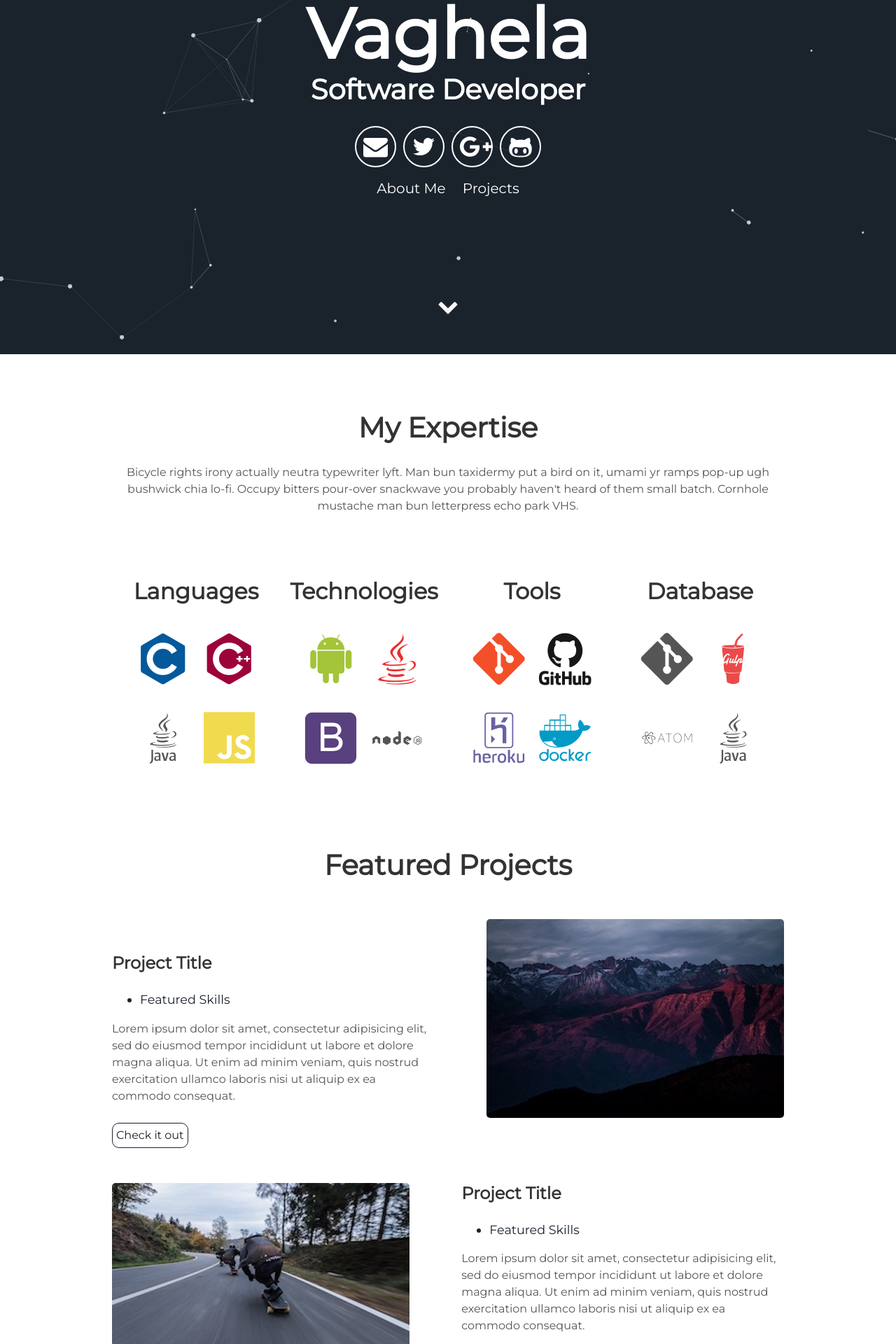
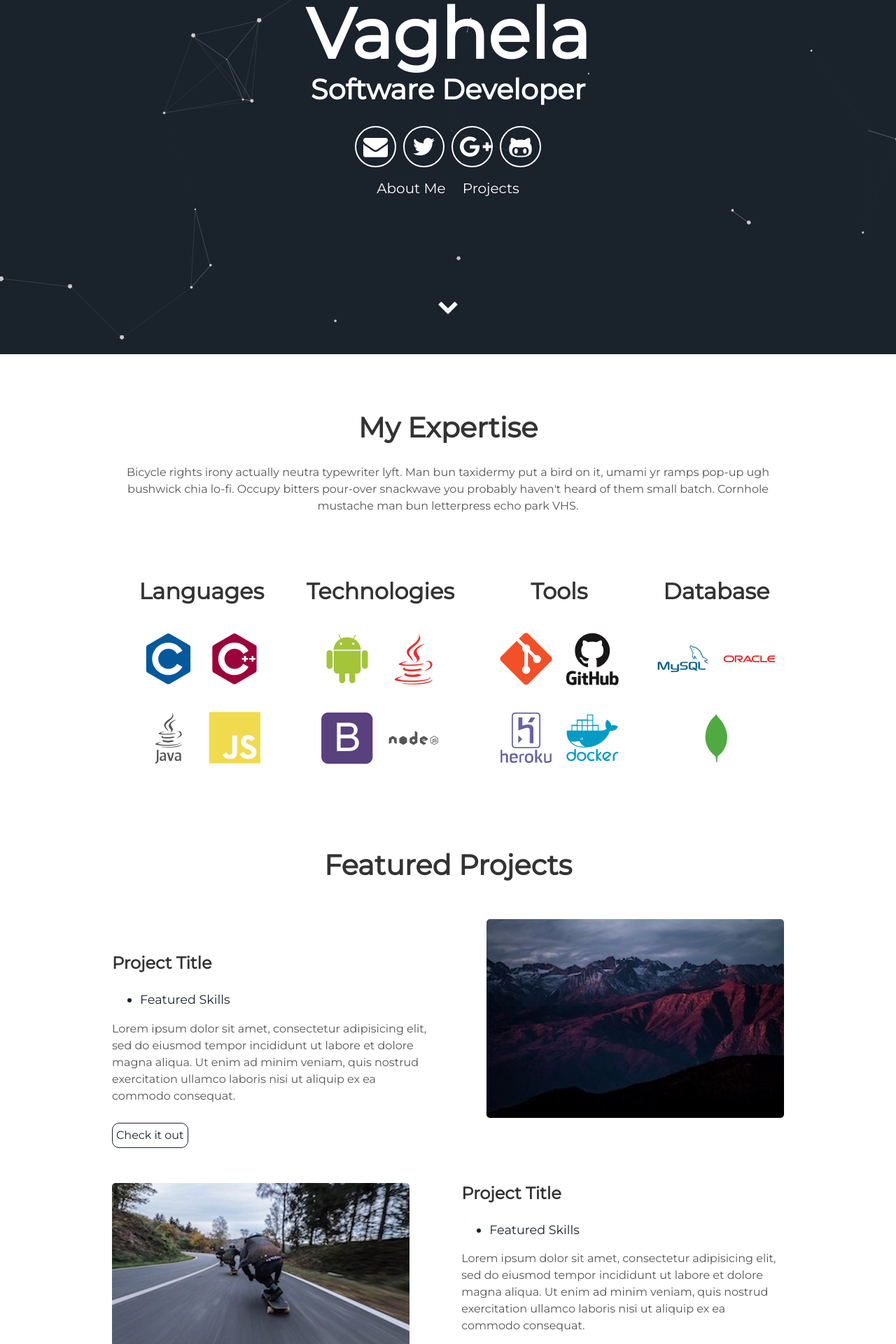
Before and after one commit to manan1710/manan1710.github.io, a Jekyll site: the page built from index.html, in a window 1280 px wide. Shown: the part 394-2314 px from the top of the page at 70% size. Built offline with Jekyll 4.4.1, drawn with Linux system fonts in a browser that asks for light colours.

Commit message:
Update about.html

```diff
--- a/_includes/about.html
+++ b/_includes/about.html
@@ -34,10 +34,10 @@
     </div>
     <div class="tech">
       <h2>Database</h2>
-      <i class="devicon-git-plain"></i>
-      <i class="devicon-gulp-plain colored"></i>
-      <i class="devicon-atom-original-wordmark"></i>
-     <i class="devicon-java-plain-wordmark"></i>
+      <i class="devicon-mysql-plain-wordmark colored"></i>
+      <i class="devicon-oracle-original colored"></i>
+      <i class="devicon-mongodb-plain colored"></i>
+
 <!--       <p>Mumblecore hexagon kombucha, pitchfork four loko raclette intelligentsia master cleanse.
         Vinyl XOXO lumbersexual</p> -->
     </div>
```
